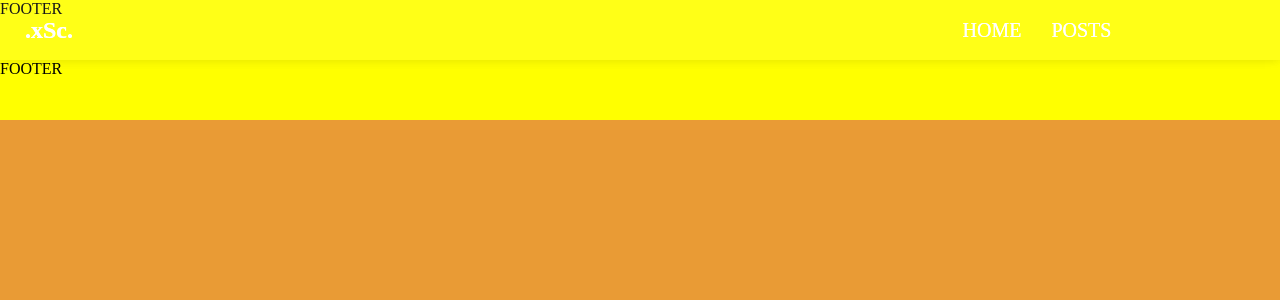
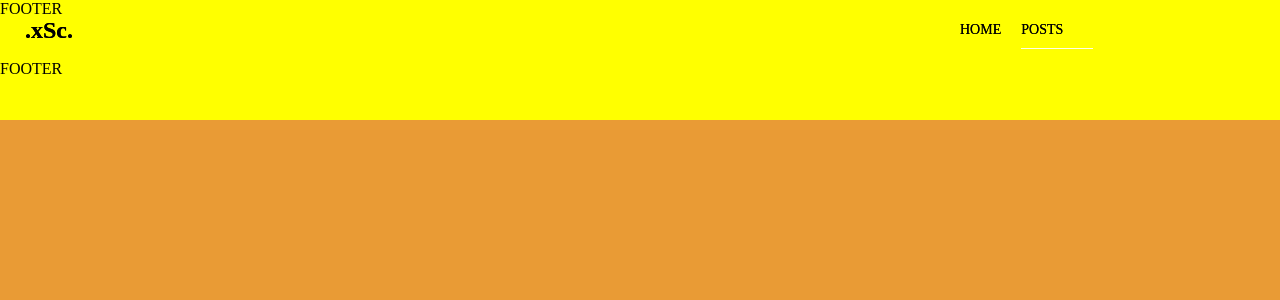
Before and after one commit to silc22/cleverpy_challenge, a React (Create React App) app: page / in a window 1280 px wide. Shown: the top 300 px of the page. Built offline with nearby package versions, Linux system fonts and the light colour scheme.

Commit message:
[FX] arreglando estilos en navbar

```diff
--- a/src/components/Navbar.js
+++ b/src/components/Navbar.js
@@ -21,7 +21,7 @@ function Navbar() {
                 Home
               </Link>
             </li>
-            <li className="menu__item">
+            <li className="menu__item--principal">
               <Link to="/posts" className="menu__link">
                 Posts
               </Link>
--- a/src/styles/navbar.css
+++ b/src/styles/navbar.css
@@ -1,19 +1,17 @@
-:root {
-    --primary-light: #FFFFFF;
-    --secondary-light: #d47ca4;
-    --tertiary-light: #18D359;
-    --primary-dark: #1b1b1b;
-    --secondary-dark: brown;
-    --tertiary-dark: brown;
-  }
+
 
 
 .menu{
     width: 100%;
     height: 60px;
     position: fixed;
-    background-color: #ffffff0c;
+    top: 0;
+    z-index: 10;
+    /* backdrop-filter: blur(20px); */
+    /* background-color: rgba(255, 255, 255, 0.05); */
 }
+
+
 
 .menu__container{
     width: 100%;
@@ -23,7 +21,7 @@
     align-items: center;
     padding: 0 25px;
     font-weight: 400;
-    box-shadow: 0 1px 10px rgba(0, 0, 0, 0.056);
+    /* box-shadow: 0 5px 30px rgba(0, 0, 0, 0.09); */
 }
 
 .menu__title{
@@ -39,21 +37,30 @@
     width: 100%;
     display: flex;
     flex-flow: row nowrap;
+    margin: 5px;
 }
 
 
-.menu__item {
+.menu__item, .menu__item--principal {
     text-transform:uppercase;
     padding: 10px;
     margin: 5px;
+    font-size: 14px;
 }
 
-.menu__item:hover{
-    font-weight: 500;
+.menu__item:hover, .menu__item--principal:hover{
+    text-shadow: 0px 2px 8px rgba(255, 255, 255, 0.7);
+}
+
+
+.menu__item--principal{
+    padding: 10px 30px 10px 0;
+    border-bottom: 1px solid rgba(256,256,256, .7);
 }
 
 
 .menu__link{
+    cursor: pointer;
     color: var(--primary-light);
     text-decoration: none;
 }
```
